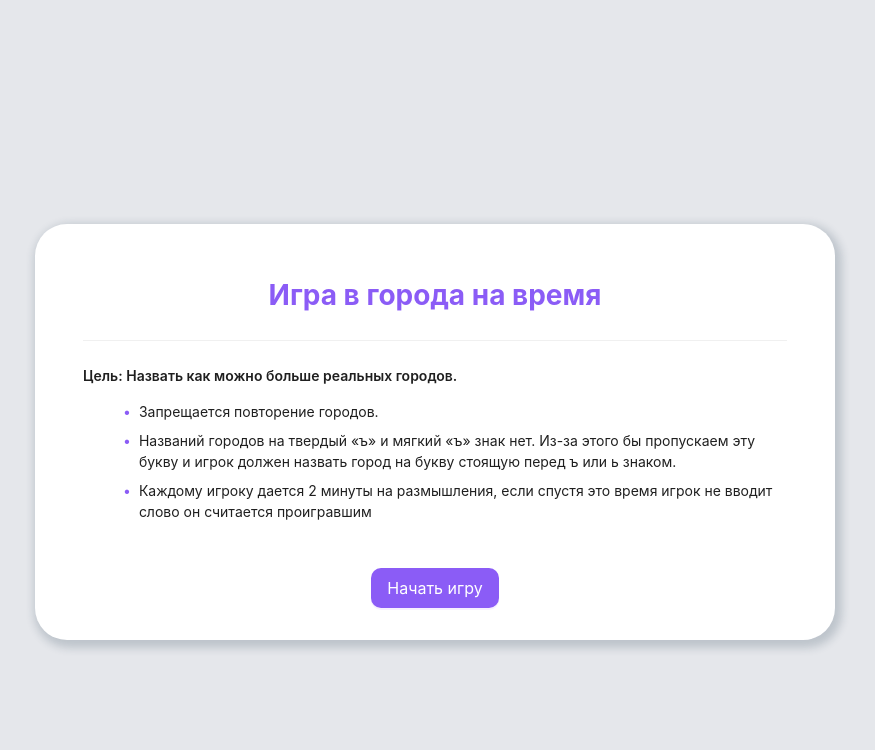
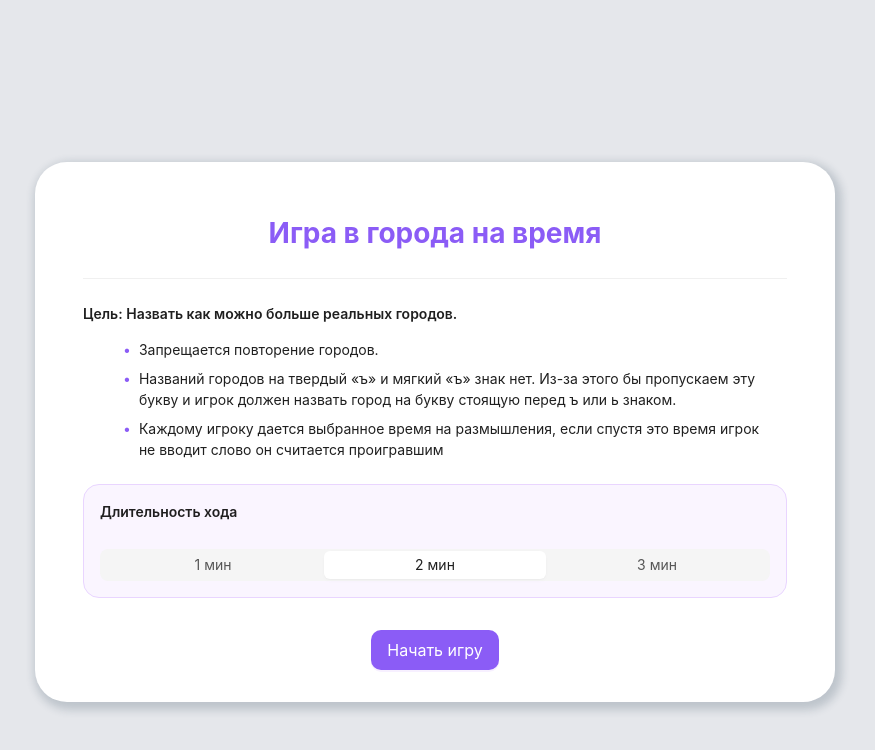
Before and after one commit to SemenKr/cities-game, a React (Vite) app: page / in a window 1280 px wide. Shown: the top 750 px of the page, without its empty margins (205-1080 px from the left). Built offline with nearby package versions, Linux system fonts and the light colour scheme.

Commit message:
refactoring timer

```diff
--- a/src/Screens/PlayerPage/PlayerPage.tsx
+++ b/src/Screens/PlayerPage/PlayerPage.tsx
@@ -9,8 +9,6 @@ import {Progress, Layout, Typography, Tag} from "antd";
 import styles from "./PlayerPage.module.scss";
 
 const { Title } = Typography;
-const TIMER_DURATION_SECONDS = 120; // Вы можете настроить продолжительность по мере необходимости
-
 
 const { Header, Footer, Content } = Layout;
 
@@ -23,12 +21,13 @@ enum Turn {
 export const PlayerPage: FC<{
     onGameOutcome: (outcome: GameOutcome) => void;
     setUsedCitiesInGame: (cities: string[]) => void;
-}> = ({ onGameOutcome, setUsedCitiesInGame }) => {
+    timerDurationSeconds: number;
+}> = ({ onGameOutcome, setUsedCitiesInGame, timerDurationSeconds }) => {
     const [lastLetter, setLastLetter] = useState<string>('');
     const [currentTurn, setCurrentTurn] = useState<Turn>(Turn.Player);
     const [isFirstTurn, setIsFirstTurn] = useState(true);
     const [usedCities, setUsedCities] = useState<string[]>([]);
-    const [remainingTime, setRemainingTime] = useState(TIMER_DURATION_SECONDS);
+    const [remainingTime, setRemainingTime] = useState(timerDurationSeconds);
     const [error, setError] = useState<string>('');
     const [isCityInputDisabled, setIsCityInputDisabled] = useState(false);
 
@@ -62,7 +61,7 @@ export const PlayerPage: FC<{
     }, [usedCities]);
 
     useEffect(() => {
-        setRemainingTime(TIMER_DURATION_SECONDS);
+        setRemainingTime(timerDurationSeconds);
         setIsCityInputDisabled(currentTurn === Turn.Computer);
         clearInterval(timerRef.current);
 
@@ -73,7 +72,7 @@ export const PlayerPage: FC<{
         return () => {
             clearInterval(timerRef.current);
         };
-    }, [currentTurn, handleTimeout]);
+    }, [currentTurn, handleTimeout, timerDurationSeconds]);
 
     useEffect(() => {
         if (remainingTime !== 0) {
@@ -180,7 +179,7 @@ export const PlayerPage: FC<{
                 />
             </Header>
             <Progress
-                percent={(remainingTime / TIMER_DURATION_SECONDS) * 100}
+                percent={(remainingTime / timerDurationSeconds) * 100}
                 showInfo={false}
                 strokeColor={'#9e68d0'}
             />
--- a/src/Screens/StartScrean/StartScreen.module.scss
+++ b/src/Screens/StartScrean/StartScreen.module.scss
@@ -25,4 +25,14 @@
       }
     }
   }
+
+  &__timer {
+    display: grid;
+    gap: 0.75rem;
+    margin-top: 1.5rem;
+    padding: 1rem;
+    border: 1px solid #e9d5ff;
+    border-radius: 1rem;
+    background: #faf5ff;
+  }
 }
--- a/src/Screens/StartScrean/StartScreen.tsx
+++ b/src/Screens/StartScrean/StartScreen.tsx
@@ -1,15 +1,27 @@
 import {FC} from 'react';
-import {Button, Divider, Flex} from "antd";
+import {Button, Divider, Flex, Segmented} from "antd";
 import styles from './StartScreen.module.scss';
 import { Typography } from 'antd';
 
 const { Paragraph } = Typography;
 
+const TIMER_OPTIONS = [
+    { label: '1 мин', value: 60 },
+    { label: '2 мин', value: 120 },
+    { label: '3 мин', value: 180 },
+];
+
 interface StartScreenProps {
     onStartGame: () => void;
+    timerDurationSeconds: number;
+    onTimerDurationChange: (duration: number) => void;
 }
 
-const StartScreen: FC<StartScreenProps> = ({onStartGame}) => {
+const StartScreen: FC<StartScreenProps> = ({
+    onStartGame,
+    timerDurationSeconds,
+    onTimerDurationChange,
+}) => {
     return (
         <>
             <div className={styles.startscreen}>
@@ -24,10 +36,19 @@ const StartScreen: FC<StartScreenProps> = ({onStartGame}) => {
                         этого&nbsp;бы пропускаем эту букву и&nbsp;игрок должен назвать город на&nbsp;букву стоящую перед
                         ъ&nbsp;или ь&nbsp;знаком.
                     </li>
-                    <li>Каждому игроку дается 2&nbsp;минуты на&nbsp;размышления, если спустя это время игрок
+                    <li>Каждому игроку дается выбранное время на&nbsp;размышления, если спустя это время игрок
                         не&nbsp;вводит слово он&nbsp;считается проигравшим
                     </li>
                 </ul>
+                <div className={styles.startscreen__timer}>
+                    <Paragraph strong>Длительность хода</Paragraph>
+                    <Segmented
+                        block
+                        options={TIMER_OPTIONS}
+                        value={timerDurationSeconds}
+                        onChange={(value) => onTimerDurationChange(Number(value))}
+                    />
+                </div>
                 <Flex justify={"center"} style={{paddingTop:'2rem'}} >
                     <Button
                         size='large'
--- a/src/components/Game.tsx
+++ b/src/components/Game.tsx
@@ -13,6 +13,7 @@ export const Game: FC = () => {
     const [gameStarted, setGameStarted] = useState(false);
     const [gameOutcome, setGameOutcome] = useState<GameOutcome | null>(null);
     const [usedCitiesInGame, setUsedCitiesInGame] = useState<string[]>([]);
+    const [timerDurationSeconds, setTimerDurationSeconds] = useState(120);
     const onStartGame = () => {
         setGameStarted(true);
         setGameOutcome(null);
@@ -47,10 +48,18 @@ export const Game: FC = () => {
                             reason={gameOutcome.reason}
                         />
                     ) : (
-                        <PlayerPage onGameOutcome={handleGameOutcome} setUsedCitiesInGame={setUsedCitiesInGame} />
+                        <PlayerPage
+                            onGameOutcome={handleGameOutcome}
+                            setUsedCitiesInGame={setUsedCitiesInGame}
+                            timerDurationSeconds={timerDurationSeconds}
+                        />
                     )
                 ) : (
-                    <StartScreen onStartGame={onStartGame} />
+                    <StartScreen
+                        onStartGame={onStartGame}
+                        timerDurationSeconds={timerDurationSeconds}
+                        onTimerDurationChange={setTimerDurationSeconds}
+                    />
                 )}
             </Content>
 
```
